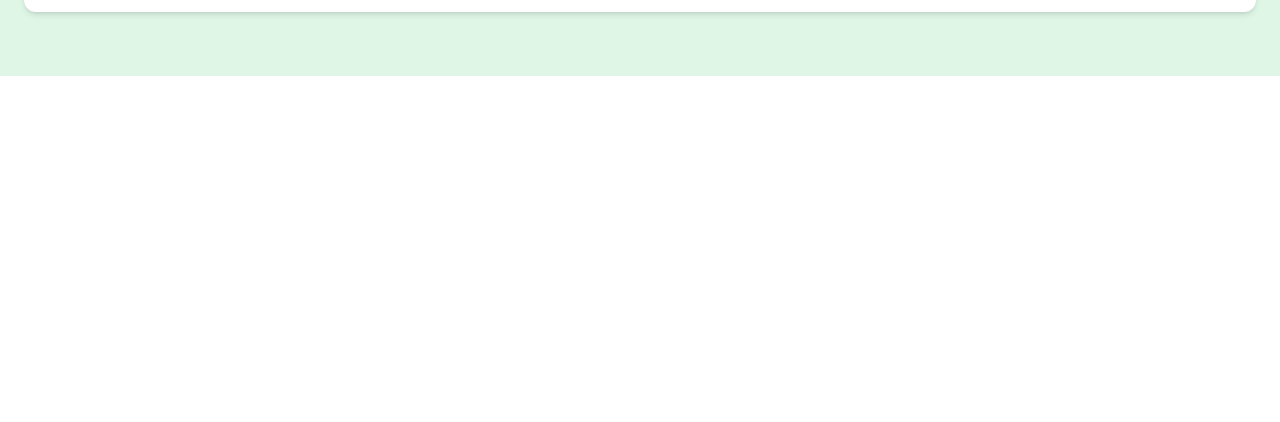
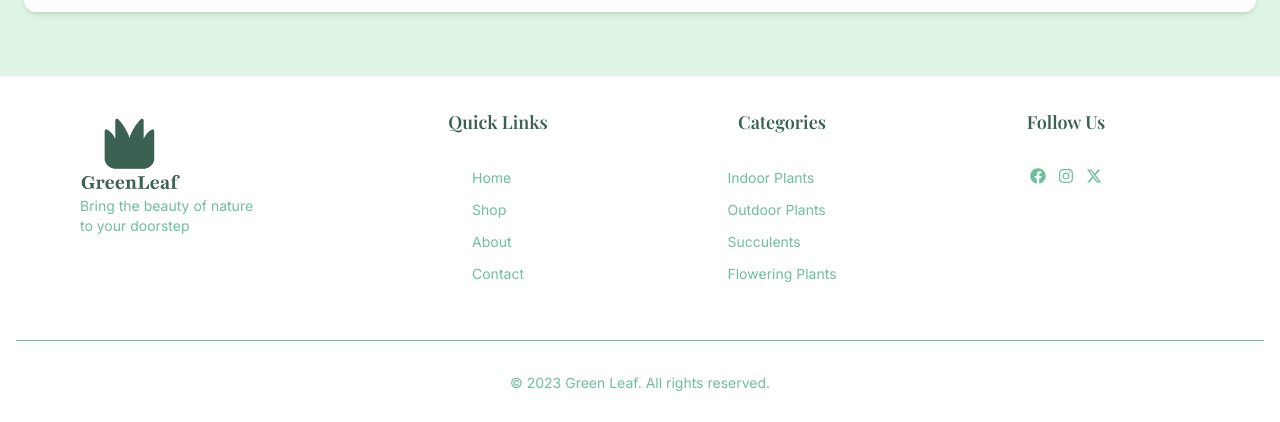
Before and after one commit to nipunasudaraka/greenLeaf, a Next.js app: page / in a window 1280 px wide. Shown: the part 3810-4232 px from the top of the page. Before the commit the page ends 3950 px from the top, so only its background shows below. Built offline with nearby package versions, Linux system fonts and the light colour scheme.

Commit message:
create footer

```diff
--- a/src/app/layout.tsx
+++ b/src/app/layout.tsx
@@ -4,6 +4,7 @@ import { inter } from "./fonts";
 import { playfairDisplay } from "./fonts";
 import "./globals.css";
 import Navbar from "@/components/shared/navbar/Navbar";
+import Footer from "@/components/shared/Footer";
 
 const geistSans = localFont({
   src: "./fonts/GeistVF.woff",
@@ -28,13 +29,14 @@ export default function RootLayout({
 }>) {
   return (
     <html lang="en">
-
       <body
         className={`${geistSans.variable} ${geistMono.variable} ${inter.variable} ${playfairDisplay.variable} antialiased`}
       >
-      <Navbar />
+        <Navbar />
 
         {children}
+
+        <Footer />
       </body>
     </html>
   );
--- a/src/components/home/SubscribeSection.tsx
+++ b/src/components/home/SubscribeSection.tsx
@@ -6,7 +6,7 @@ import { Input } from "../ui/input";
 
 function SubscribeSection() {
   return (
-    <div className="flex justify-center items-center  my-16 bg-background-color w-full h-auto py-16">
+    <div className="flex justify-center items-center  mt-16 bg-background-color w-full h-auto py-16">
       <div className="w-full max-w-7xl grid grid-cols-1 lg:grid-cols-3 gap-4 justify-center items-center bg-white h-auto rounded-xl shadow-md mx-6 px-14 lg:py-12">
         <div className="w-full flex items-center justify-center p-4 lg:col-span-1">
           <Image
--- /dev/null
+++ b/src/components/shared/Footer.tsx
@@ -0,0 +1,95 @@
+import React from "react";
+import Image from "next/image";
+import Link from "next/link";
+import { FaFacebook } from "react-icons/fa";
+import { FaInstagram } from "react-icons/fa";
+import { FaXTwitter } from "react-icons/fa6";
+
+function Footer() {
+  return (
+    <div className="flex flex-col items-center justify-center bg-white w-full h-auto py-8">
+      <div className="grid grid-cols-1 lg:grid-cols-4 w-full max-w-7xl items-center lg:items-start  justify-center gap-4 px-20 ">
+        <div className="flex flex-col justify-center items-center lg:items-start">
+          <Image
+            src="/assets/footerLogo.png"
+            alt="Footer Logo"
+            width={100}
+            height={100}
+          />
+          <p className="text-sm text-secondary-color font-inter text-center lg:text-start w-full max-w-44 ">
+            Bring the beauty of nature to your doorstep
+          </p>
+        </div>
+
+        {/* quick links */}
+        <div className="flex flex-col justify-center items-center  gap-8">
+          <h3 className="text-lg font-semibold text-primary-color font-playfairDisplay">
+            Quick Links
+          </h3>
+
+          <ul className="flex flex-col justify-center items-center lg:items-start gap-3 text-secondary-color font-inter text-sm">
+            <li>
+              <Link href="/">Home</Link>
+            </li>
+            <li>
+              <Link href="/shop">Shop</Link>
+            </li>
+            <li>
+              <Link href="/about">About</Link>
+            </li>
+            <li>
+              <Link href="/contact">Contact</Link>
+            </li>
+          </ul>
+        </div>
+
+        {/* categories */}
+        <div className="flex flex-col justify-center items-center  gap-8">
+          <h3 className="text-lg font-semibold text-primary-color font-playfairDisplay">
+            Categories
+          </h3>
+
+          <ul className="flex flex-col justify-center items-center lg:items-start gap-3 text-secondary-color font-inter text-sm">
+            <li>
+              <Link href="/">Indoor Plants</Link>
+            </li>
+            <li>
+              <Link href="/">Outdoor Plants</Link>
+            </li>
+            <li>
+              <Link href="/">Succulents</Link>
+            </li>
+            <li>
+              <Link href="/">Flowering Plants</Link>
+            </li>
+          </ul>
+        </div>
+
+        <div className="flex flex-col justify-start items-center  gap-8 ">
+          <h3 className="text-lg font-semibold text-primary-color font-playfairDisplay">
+            Follow Us
+          </h3>
+          <div className="flex  justify-center items-center lg:items-start gap-3 text-secondary-color ">
+            <Link href="/">
+              <FaFacebook />
+            </Link>
+            <Link href="/">
+              <FaInstagram />
+            </Link>
+            <Link href="/">
+              <FaXTwitter />
+            </Link>
+          </div>
+        </div>
+      </div>
+      <div className="flex flex-col items-center justify-center w-full max-w-7xl mt-14 px-4 mx-auto">
+        <div className="w-full h-px bg-secondary-color mb-8"></div>
+        <p className="text-sm text-secondary-color font-inter text-center w-full max-w-7xl">
+          © 2023 Green Leaf. All rights reserved.
+        </p>
+      </div>
+    </div>
+  );
+}
+
+export default Footer;
```
Also changed, not shown: public/assets/footerLogo.png (added).
